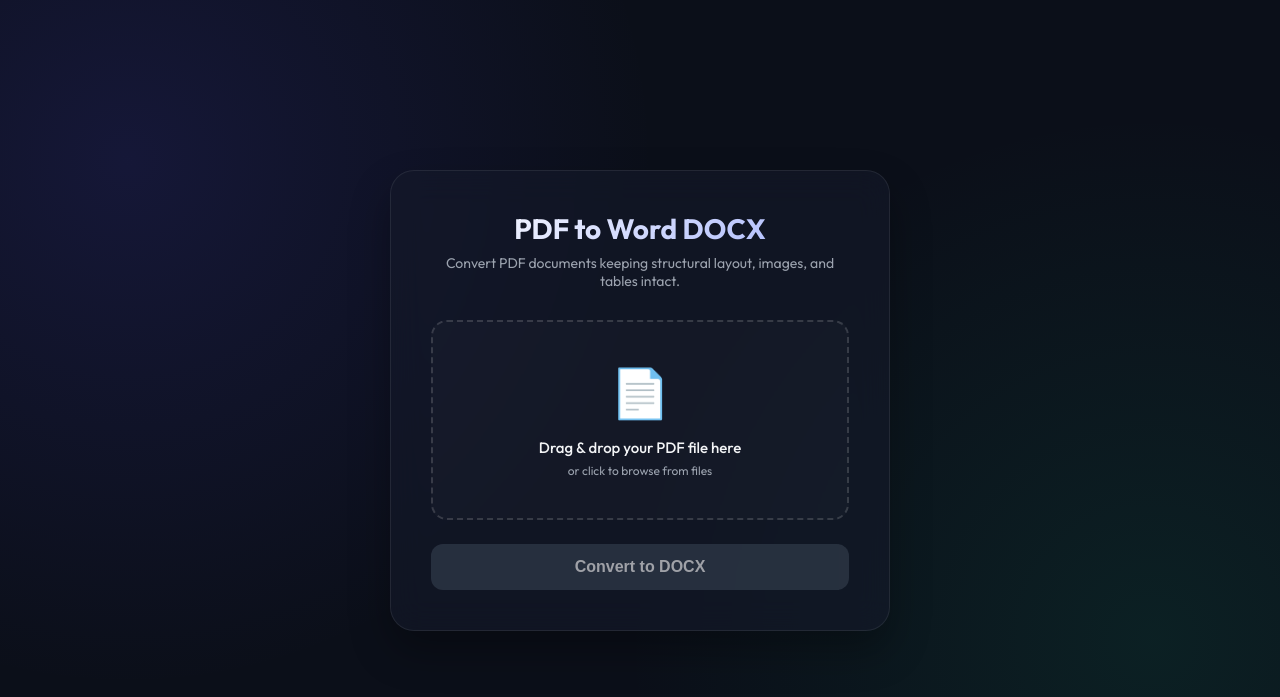
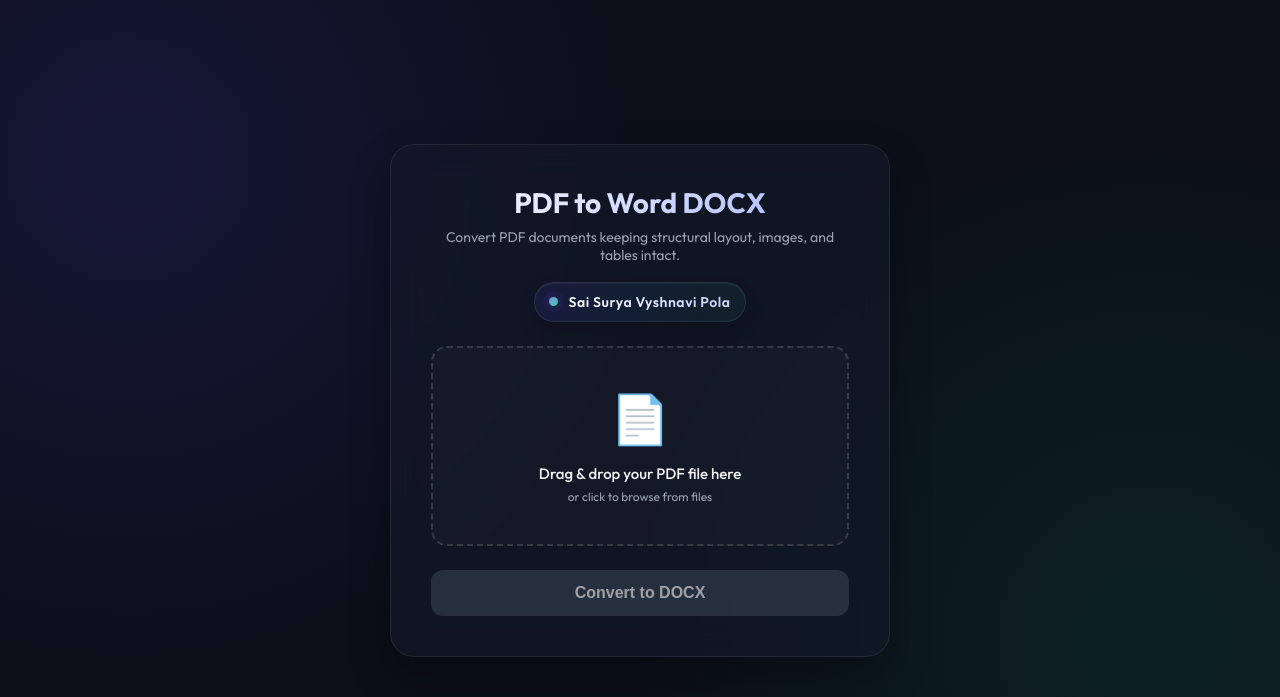
Before and after one commit to Prasanth-kodefast/pdf-docx-converter, a FastAPI app: page / in a window 1280 px wide. Shown: the top 697 px of the page. Run offline with FastAPI, Linux system fonts and the light colour scheme.

Commit message:
add author name

```diff
--- a/templates/index.html
+++ b/templates/index.html
@@ -76,7 +76,37 @@
         .subtitle {
             font-size: 14px;
             color: var(--text-sub);
-            margin-bottom: 30px;
+            margin-bottom: 18px;
+        }
+
+        .author-block {
+            display: inline-flex;
+            align-items: center;
+            gap: 10px;
+            margin-bottom: 24px;
+            padding: 10px 14px;
+            background: linear-gradient(90deg, rgba(79, 70, 229, 0.12), rgba(16, 185, 129, 0.08));
+            border: 1px solid rgba(255, 255, 255, 0.08);
+            border-radius: 999px;
+            box-shadow: inset 0 1px 0 rgba(255, 255, 255, 0.06), 0 8px 18px rgba(0, 0, 0, 0.18);
+        }
+
+        .author-dot {
+            width: 9px;
+            height: 9px;
+            border-radius: 50%;
+            background: linear-gradient(135deg, #818cf8, #34d399);
+            box-shadow: 0 0 0 6px rgba(79, 70, 229, 0.08);
+        }
+
+        .author-name {
+            font-size: 14px;
+            font-weight: 600;
+            letter-spacing: 0.04em;
+            color: var(--text-main);
+            background: linear-gradient(90deg, #f9fafb 0%, #c7d2fe 100%);
+            -webkit-background-clip: text;
+            -webkit-text-fill-color: transparent;
         }
 
         /* Upload Area */
@@ -262,6 +292,10 @@
     <div class="card">
         <h1>PDF to Word DOCX</h1>
         <p class="subtitle">Convert PDF documents keeping structural layout, images, and tables intact.</p>
+        <div class="author-block" aria-label="Author">
+            <span class="author-dot"></span>
+            <span class="author-name">Sai Surya Vyshnavi Pola</span>
+        </div>
 
         <!-- Dropzone area -->
         <div class="upload-area" id="drop-zone" onclick="document.getElementById('file-input').click()">
```
